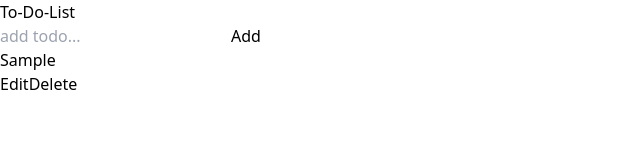
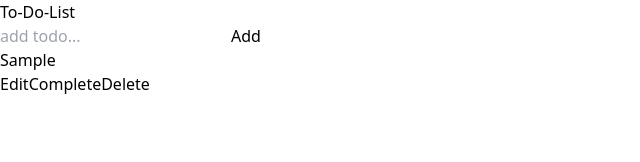
Before and after one commit to TahaZoabi/To-Do-List, a React (Vite) app: page / in a window 1280 px wide. Both pictures are taken after typing "Sample" into the empty fields and a click on the button "Add". Shown: the top 162 px of the page, without its empty margins (0-640 px from the left). Built offline with nearby package versions, Linux system fonts and the light colour scheme.

Commit message:
added mark as complete

```diff
--- a/src/App.jsx
+++ b/src/App.jsx
@@ -13,7 +13,7 @@ function App() {
   }
 
   function handleAddButton() {
-    if (todo.trim() === "") return; // Prevent adding empty todos
+    if (todo.trim() === "" || todo.length < 2) return;
     setTodosList((prevState) => [...prevState, todo]);
     setTodo("");
   }
@@ -34,7 +34,7 @@ function App() {
 
   return (
     <div className="flex justify-center bg-amber-50">
-      <main className="bg-amber-200 w-[600px] h-screen flex flex-col justify-start gap-20 items-center">
+      <main className="bg-amber-200 w-[600px] h-screen flex flex-col justify-start gap-20 items-center ">
         <Header />
         <Input
           value={todo}
--- a/src/components/Todo.jsx
+++ b/src/components/Todo.jsx
@@ -4,6 +4,9 @@ import { useState } from "react";
 function Todo({ todosList, onDelete, onEdit }) {
   const [editIndex, setEditIndex] = useState(null);
   const [editText, setEditText] = useState("");
+  const [completedTodos, setCompletedTodos] = useState(
+    new Array(todosList.length).fill(false),
+  );
 
   function handleEdit(index, text) {
     setEditIndex(index);
@@ -16,11 +19,17 @@ function Todo({ todosList, onDelete, onEdit }) {
     setEditText("");
   }
 
+  function toggleComplete(index) {
+    const newCompletedTodos = [...completedTodos];
+    newCompletedTodos[index] = !newCompletedTodos[index];
+    setCompletedTodos(newCompletedTodos);
+  }
+
   return (
     <div className="flex flex-col gap-7">
       {todosList.map((todo, index) => (
         <div className="flex gap-4" key={index}>
-          <p className="w-40 ">
+          <p className={`w-40 ${completedTodos[index] ? "line-through" : ""}`}>
             {editIndex === index ? (
               <input
                 value={editText}
@@ -41,6 +50,7 @@ function Todo({ todosList, onDelete, onEdit }) {
             ) : (
               <button onClick={() => handleEdit(index, todo)}>Edit</button>
             )}
+            <button onClick={() => toggleComplete(index)}>Complete</button>
             <button onClick={() => onDelete(index)}>Delete</button>
           </div>
         </div>
```
